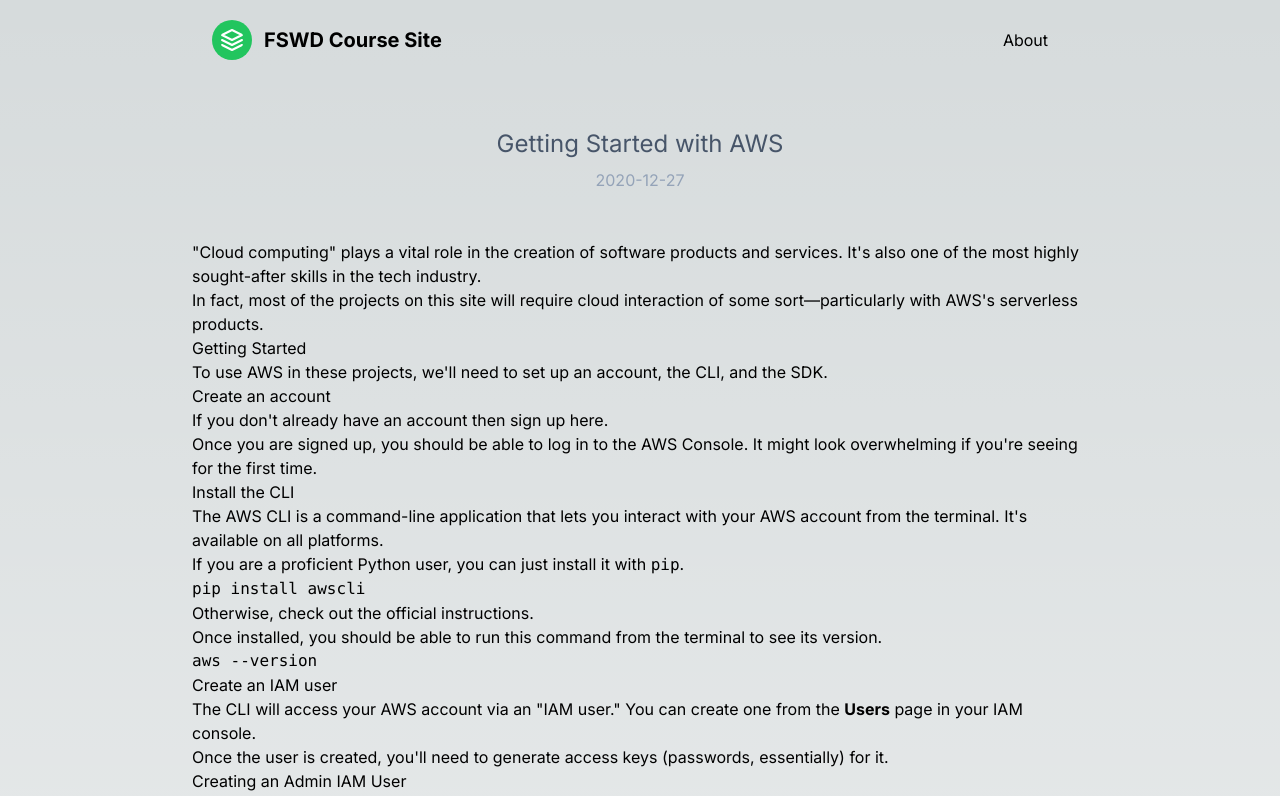
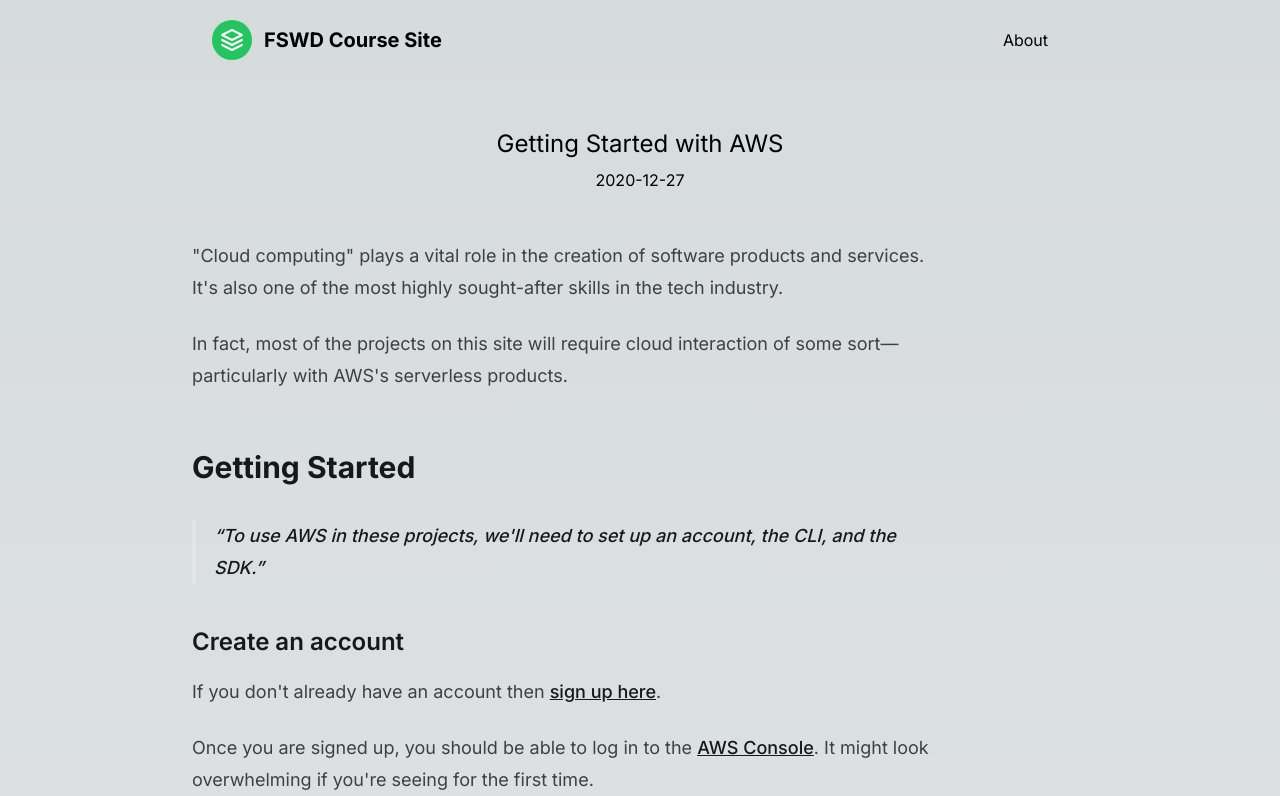
Before and after one commit to thisishuzaifa/brain-dump, a Next.js app: page /blog/aws-quickstart in a window 1280 px wide. Shown: the top 796 px of the page. Built offline with nearby package versions, Linux system fonts and the light colour scheme.

Commit message:
Fixed prose

```diff
--- a/app/blog/[slug]/page.tsx
+++ b/app/blog/[slug]/page.tsx
@@ -25,11 +25,11 @@
     return (
       <div>
         <div className="my-12 text-center">
-          <h1 className="text-2xl text-slate-600 ">{post.data.title}</h1>
-          <p className="text-slate-400 mt-2">{post.data.date}</p>
+          <h1 className="text-2xl text-white-600 ">{post.data.title}</h1>
+          <p className="text-white-400 mt-2">{post.data.date}</p>
         </div>
 
-        <article className="prose">
+        <article className="prose prose-zinc prose-lg dark:prose-invert">
           <Markdown>{post.content}</Markdown>
         </article>
       </div>
--- a/app/page.tsx
+++ b/app/page.tsx
@@ -1,5 +1,4 @@
 import Image from 'next/image'
-import fs from 'fs';
 import Link from 'next/link'
 import getPostMetadata from '@/components/getPostMetadata';
 import PostPreview from '@/components/PostPreview';
@@ -14,7 +13,7 @@
 
   return (
     <main className="flex min-h-screen flex-col items-center justify-between p-24">
-      <div className="flex flex-col justify-center items-center">
+      <div className="grid grid-cols-2 md:grid-cols-3 gap-4">
         {postPreviews}
       </div>
       </main>
--- a/package.json
+++ b/package.json
@@ -23,5 +23,8 @@
     "react-dom": "18.2.0",
     "tailwindcss": "3.3.2",
     "typescript": "5.1.3"
+  },
+  "devDependencies": {
+    "@tailwindcss/typography": "^0.5.9"
   }
 }
--- a/tailwind.config.js
+++ b/tailwind.config.js
@@ -14,5 +14,7 @@
       },
     },
   },
-  plugins: [],
+  plugins: [
+    require('@tailwindcss/typography'),
+  ],
 }
```
Also changed, not shown: 1 other file (tests, documents, lock files or other folders).
